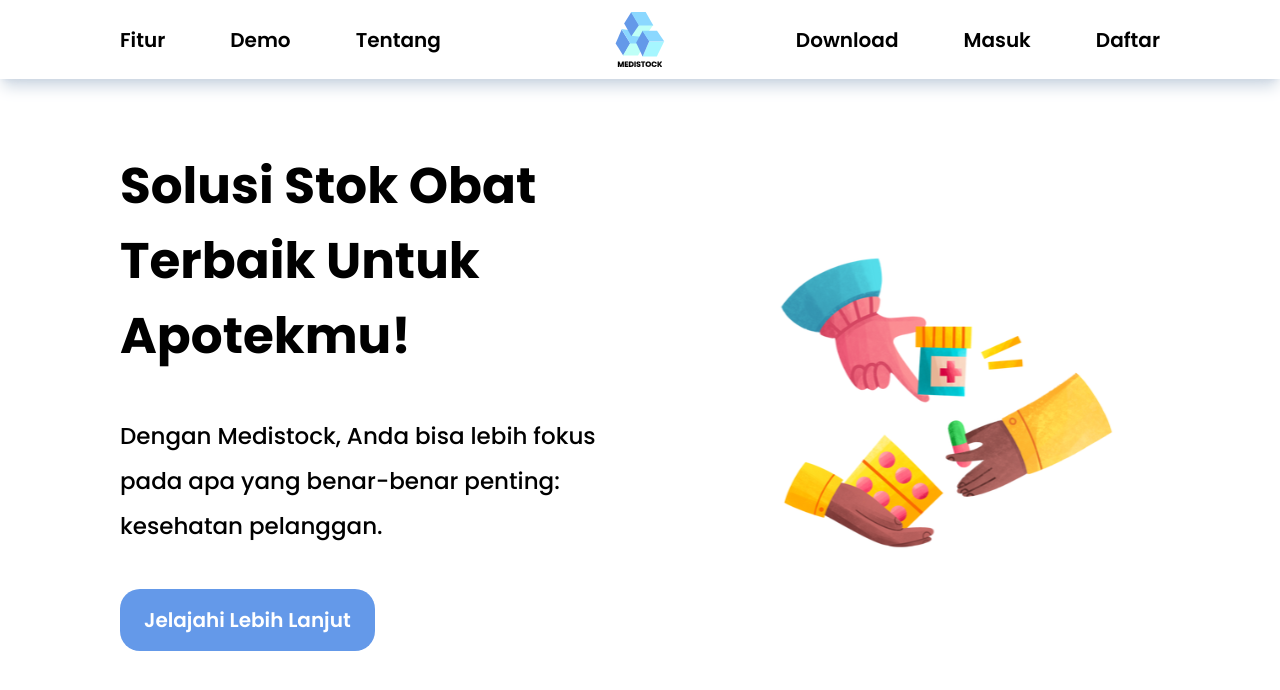
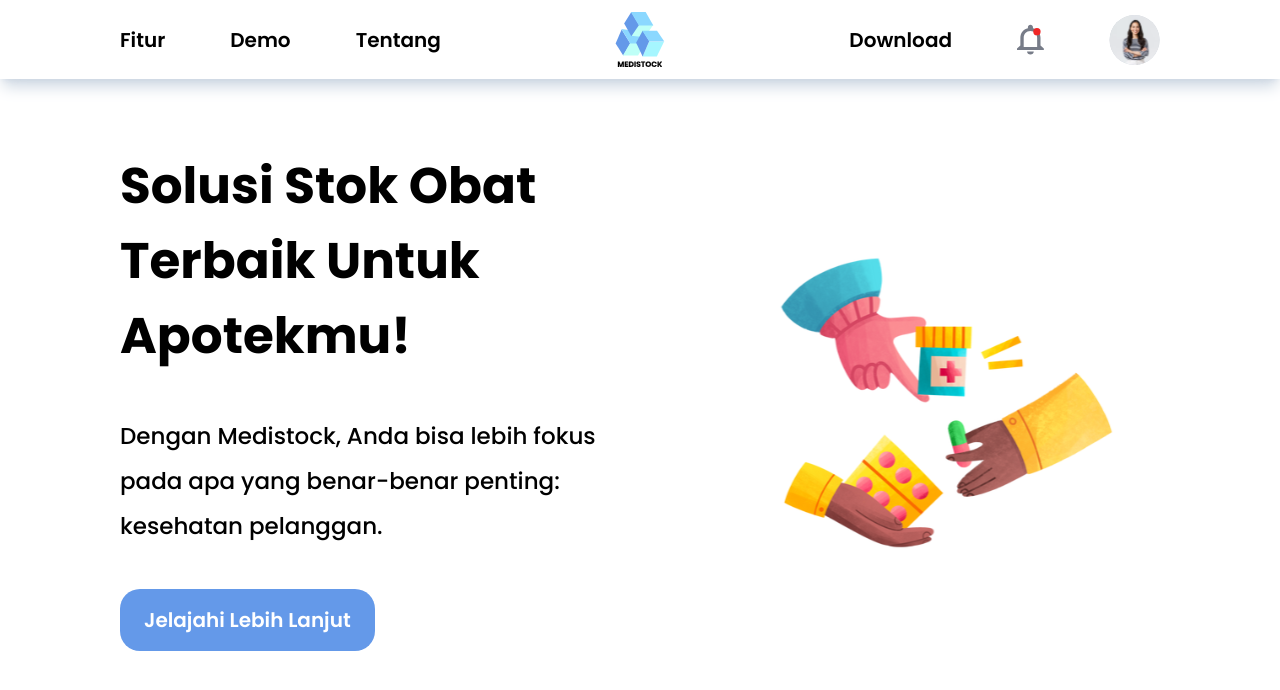
Before and after one commit to Zakh0vine/IL-MassiveProject-Stargazer, a React (Vite) app in the folder webdroid/: page / in a window 1280 px wide. Both pictures are taken after a click on the picture 640 px from the left and 39 px from the top of the page. Shown: the top 690 px of the page. Built offline with nearby package versions, Linux system fonts and the light colour scheme.

Commit message:
Fix Navbar

```diff
--- a/webdroid/src/assets/index.js
+++ b/webdroid/src/assets/index.js
@@ -2,6 +2,8 @@ import logo from "./logo.svg";
 import menu from "./menu.png";
 import medis from "./medis.png";
 import close from "./close.svg";
+import notif from "./notif.svg";
+import profile from "./profile.svg";
 import medication from "./Medication.svg";
 
 export {
@@ -10,4 +12,6 @@ export {
     close,
     menu,
     medis,
+    notif,
+    profile,
 }
--- a/webdroid/src/components/Hero.jsx
+++ b/webdroid/src/components/Hero.jsx
@@ -15,7 +15,7 @@ const Hero = () => {
             </div>
 
             <div className='flex-1 md:flex hidden justify-end items-center relative my-0'>
-                <img src={medication} alt="medisPicture" className='w-[85%] h-[85%] relative' />
+                <img src={medication} alt="medisPicture" className='w-[85%] h-[85%] relative z-[5]' />
             </div>
 
         </section>
--- a/webdroid/src/components/Navbar.jsx
+++ b/webdroid/src/components/Navbar.jsx
@@ -1,10 +1,79 @@
-import { logo, menu, close } from "../assets";
+import { logo, menu, close, notif, profile } from "../assets";
 import { navLinks } from "../constants";
 
 import { useState } from "react";
 
 const Navbar = () => {
     const [toggle, settoggle] = useState(false);
+    const [login, setlogin] = useState(false);
+
+    function SideMenu() {
+        if (!login) {
+            return (
+                navLinks.slice(4, 6).map((nav, index) => (
+                    <li
+                        key={nav.id}
+                        className={`font-poppins font-semibold cursor-pointer text-black text-[20px] ${index === navLinks.length - 1 ? 'mb-0' : 'mb-6'}`}
+                    >
+                        <a href={`#${nav.id}`}>
+                            {nav.title}
+                        </a>
+                    </li>
+                ))
+            )
+        } else if (login) {
+            return (
+                navLinks.slice(-2).map((nav, index) => (
+                    <li
+                        key={nav.id}
+                        className={`font-poppins font-semibold cursor-pointer text-black text-[20px] ${index === navLinks.length - 1 ? 'mb-0' : 'mb-6'}`}
+                    >
+                        <a href={`#${nav.id}`} className="capitalize">
+                            {nav.id}
+                        </a>
+                    </li>
+                ))
+            )
+        }
+        return null;
+    }
+
+    function HomeMenu({ nav, index }) {
+        if (index === 0) {
+            return (
+                <li
+                    key={nav.id}
+                    className={`font-poppins font-semibold cursor-pointer text-black text-[20px] ml-[65px]`}
+                >
+                    <a href={`#${nav.id}`}>
+                        {nav.title}
+                    </a>
+                </li>
+            )
+        } else if (!login && index >= 1 && index <= 2) {
+            return (
+                <li
+                    key={nav.id}
+                    className={`font-poppins font-semibold cursor-pointer text-black text-[20px] ml-[65px]`}
+                >
+                    <a href={`#${nav.id}`}>
+                        {nav.title}
+                    </a>
+                </li>
+            )
+        } else if (login && index >= 3 && index <= 4) {
+            return (
+                <li
+                    key={nav.id}
+                    className={`font-poppins font-semibold cursor-pointer text-black text-[20px] ml-[65px]`}
+                >
+                    <a href={`#${nav.id}`}>
+                        <img src={nav.title} alt={nav.id} className="w-[100%] h-[100%]" />
+                    </a>
+                </li>
+            )
+        }
+    }
 
     return (
         <nav className="w-full flex py-3 items-center navbar flex-1 justify-between">
@@ -21,19 +90,14 @@ const Navbar = () => {
                 ))}
             </ul>
 
-            <img src={logo} alt="logo" className="w-[80px] h-[55px] cursor-pointer" />
+            <img src={logo} alt="logo" className="w-[80px] h-[55px] cursor-pointer" onClick={() => setlogin((prev) => !prev)} />
 
             <ul className="list-none lg:flex hidden justify-end items-center flex-1">
-                {navLinks.slice(3, 6).map((nav) => (
-                    <li
-                        key={nav.id}
-                        className={`font-poppins font-semibold cursor-pointer text-black text-[20px] ml-[65px]`}
-                    >
-                        <a href={`#${nav.id}`}>
-                            {nav.title}
-                        </a>
-                    </li>
-                ))}
+                {
+                    navLinks.slice(3, 8).map((nav, index) => (
+                        <HomeMenu nav={nav} index={index} />
+                    ))
+                }
             </ul>
 
             <div className="lg:hidden flex flex-1 justify-end items-center">
@@ -46,16 +110,17 @@ const Navbar = () => {
 
                 <div className={`${toggle ? 'flex' : 'hidden'} p-5 bg-[#9EDDFF] absolute top-20 right-0 mx-4 my-1 min-w-[140px] rounded-xl sidebar`}>
                     <ul className="list-none flex flex-col justify-end items-center flex-1">
-                        {navLinks.map((nav, index) => (
+                        {navLinks.slice(0, 4).map((nav) => (
                             <li
                                 key={nav.id}
-                                className={`font-poppins font-semibold cursor-pointer text-black text-[20px] ${index === navLinks.length - 1 ? 'mb-0' : 'mb-6'}`}
+                                className={`font-poppins font-semibold cursor-pointer text-black text-[20px] mb-6`}
                             >
                                 <a href={`#${nav.id}`}>
                                     {nav.title}
                                 </a>
                             </li>
                         ))}
+                        <SideMenu />
                     </ul>
                 </div>
             </div>
--- a/webdroid/src/constants/index.js
+++ b/webdroid/src/constants/index.js
@@ -1,4 +1,4 @@
-
+import { notif, profile } from "../assets";
 
 export const navLinks = [
     {
@@ -25,4 +25,12 @@ export const navLinks = [
         id: "daftar",
         title: "Daftar",
     },
+    {
+        id: "notifikasi",
+        title: notif,
+    },
+    {
+        id: "profile",
+        title: profile,
+    },
 ];
```
Also changed, not shown: webdroid/src/assets/notif.svg (added), webdroid/src/assets/profile.svg (added).
